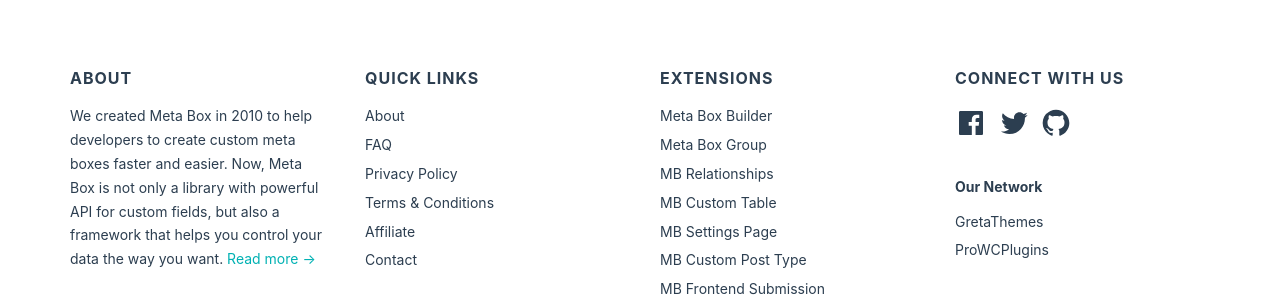
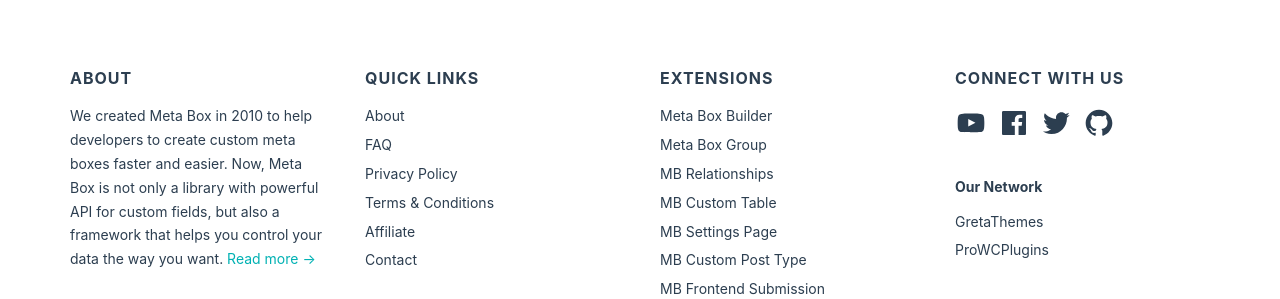
Before and after one commit to wpmetabox/docs, a Jekyll site: the page built from index.md, in a window 1280 px wide and 900 px high, scrolled down 879 px. Shown: the part 362-661 px from the top of the window. Built offline with Jekyll 4.4.1, drawn with Linux system fonts in a browser that asks for light colours; comment, search, counter and statistics services are not loaded.

Commit message:
Update footer.html

```diff
--- a/_includes/footer.html
+++ b/_includes/footer.html
@@ -35,6 +35,7 @@
 					<h3 class="widget-title">Connect With Us</h3>
 					<nav class="social-navigation">
 						<ul class="menu">
+							<li><a href="https://www.youtube.com/channel/UC5azrxHYW9x8404hqTcUIAg"><svg class="icon icon-youtube" aria-hidden="true" role="img"><use href="#icon-youtube" xlink:href="#icon-youtube"></use></svg></a></li>
 							<li><a href="https://www.facebook.com/wpmetabox"><svg class="icon icon-facebook" aria-hidden="true" role="img"><use href="#icon-facebook" xlink:href="#icon-facebook"></use></svg></a></li>
 							<li><a href="https://twitter.com/wpmetabox"><svg class="icon icon-twitter" aria-hidden="true" role="img"><use href="#icon-twitter" xlink:href="#icon-twitter"></use></svg></a></li>
 							<li><a href="https://github.com/wpmetabox/meta-box"><svg class="icon icon-github" aria-hidden="true" role="img"><use href="#icon-github" xlink:href="#icon-github"></use></svg></a></li>
@@ -67,6 +68,9 @@
 	<symbol id="icon-twitter" viewBox="0 0 24 24">
 		<path d="M22.23,5.924c-0.736,0.326-1.527,0.547-2.357,0.646c0.847-0.508,1.498-1.312,1.804-2.27 c-0.793,0.47-1.671,0.812-2.606,0.996C18.324,4.498,17.257,4,16.077,4c-2.266,0-4.103,1.837-4.103,4.103 c0,0.322,0.036,0.635,0.106,0.935C8.67,8.867,5.647,7.234,3.623,4.751C3.27,5.357,3.067,6.062,3.067,6.814 c0,1.424,0.724,2.679,1.825,3.415c-0.673-0.021-1.305-0.206-1.859-0.513c0,0.017,0,0.034,0,0.052c0,1.988,1.414,3.647,3.292,4.023 c-0.344,0.094-0.707,0.144-1.081,0.144c-0.264,0-0.521-0.026-0.772-0.074c0.522,1.63,2.038,2.816,3.833,2.85 c-1.404,1.1-3.174,1.756-5.096,1.756c-0.331,0-0.658-0.019-0.979-0.057c1.816,1.164,3.973,1.843,6.29,1.843 c7.547,0,11.675-6.252,11.675-11.675c0-0.178-0.004-0.355-0.012-0.531C20.985,7.47,21.68,6.747,22.23,5.924z"/>
 	</symbol>
+	<symbol id="icon-youtube" viewBox="0 0 24 24">
+		<path d="M21.8,8.001c0,0-0.195-1.378-0.795-1.985c-0.76-0.797-1.613-0.801-2.004-0.847c-2.799-0.202-6.997-0.202-6.997-0.202 h-0.009c0,0-4.198,0-6.997,0.202C4.608,5.216,3.756,5.22,2.995,6.016C2.395,6.623,2.2,8.001,2.2,8.001S2,9.62,2,11.238v1.517 c0,1.618,0.2,3.237,0.2,3.237s0.195,1.378,0.795,1.985c0.761,0.797,1.76,0.771,2.205,0.855c1.6,0.153,6.8,0.201,6.8,0.201 s4.203-0.006,7.001-0.209c0.391-0.047,1.243-0.051,2.004-0.847c0.6-0.607,0.795-1.985,0.795-1.985s0.2-1.618,0.2-3.237v-1.517 C22,9.62,21.8,8.001,21.8,8.001z M9.935,14.594l-0.001-5.62l5.404,2.82L9.935,14.594z"></path>
+	</symbol>
 	<symbol id="icon-edit" viewBox="0 0 1792 1792">
 		<path d="M491 1536l91-91-235-235-91 91v107h128v128h107zm523-928q0-22-22-22-10 0-17 7l-542 542q-7 7-7 17 0 22 22 22 10 0 17-7l542-542q7-7 7-17zm-54-192l416 416-832 832h-416v-416zm683 96q0 53-37 90l-166 166-416-416 166-165q36-38 90-38 53 0 91 38l235 234q37 39 37 91z"/>
 	</symbol>
```
